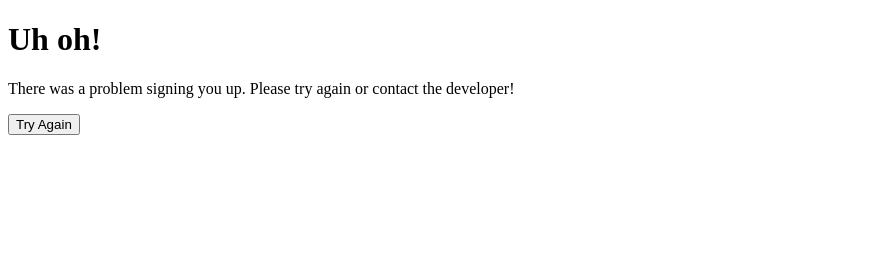
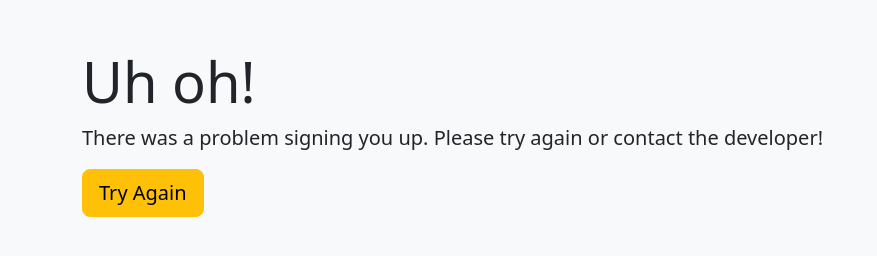
Before and after one commit to etsenx/renderweb, a website: page failure.html in a window 1280 px wide. Shown: the whole page, without its empty margins (0-877 px from the left). Drawn offline with nearby package versions, Linux system fonts and the light colour scheme.

Commit message:
Update failure.html

```diff
--- a/failure.html
+++ b/failure.html
@@ -5,7 +5,7 @@
   <meta http-equiv="X-UA-Compatible" content="IE=edge">
   <meta name="viewport" content="width=device-width, initial-scale=1.0">
   <title>Failure</title>
-
+   <link rel="stylesheet" href="https://cdn.jsdelivr.net/npm/bootstrap@5.3.0-alpha1/dist/css/bootstrap.min.css" crossorigin="anonymous">
 </head>
 <body>
   <div class="container-fluid bg-light p-5">
```
